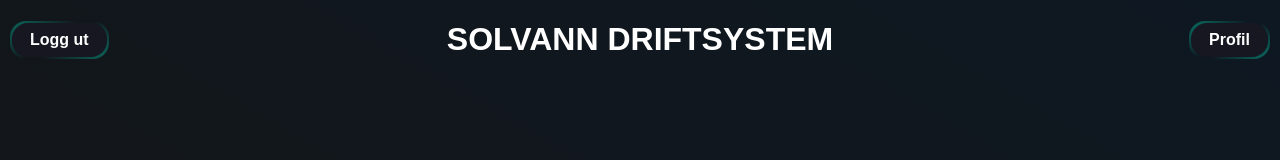
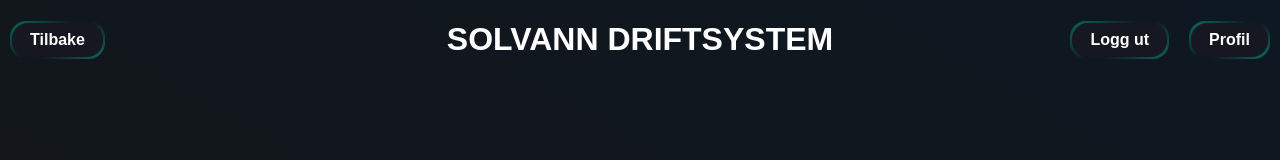
Before and after one commit to USN-Gjengen/APP2000_Gruppe06_Solvann-Driftsystem, a React (Create React App) app in the folder frontend/: page /login in a window 1280 px wide. Shown: the top 160 px of the page. Built offline with nearby package versions, Linux system fonts and the light colour scheme.

Commit message:
Make back button and home onClick on Solvann title

```diff
--- a/frontend/src/components/HeaderSection.jsx
+++ b/frontend/src/components/HeaderSection.jsx
@@ -1,13 +1,18 @@
 import React from "react";
-import { useNavigate } from "react-router-dom";
+import { useNavigate, Link, useLocation  } from "react-router-dom";
 
 const HeaderSection = () => {
   const navigate = useNavigate();
+  const location = useLocation();
   const [logout, setLogout] = React.useState(false);
 
   React.useEffect(() => {
     if (!localStorage.getItem("auth")) navigate("/login");
   }, [navigate, logout]);
+
+  const handleGoBack = () => {
+    navigate(-1); // Navigate back to the previous page
+  };
 
   const logoutHandler = (e) => {
     e.preventDefault();
@@ -20,16 +25,21 @@ const HeaderSection = () => {
       <div className="nav">
         <div className="left">
           <li>
+          {location.pathname !== '/Dashboard' && (
+            <button onClick={handleGoBack} className="btn">
+              Tilbake
+            </button>
+          )}
+          </li>
+        </div>
+        <div className="center">
+            <h1 onClick={() => navigate('/Dashboard')} style={{ cursor: 'pointer' }}>SOLVANN DRIFTSYSTEM</h1>
+        </div>
+        <div className="right">
+          <li>
             <button onClick={logoutHandler} className="btn">
               Logg ut
             </button>
-          </li>
-        </div>
-        <div className="center">
-              <h1>SOLVANN DRIFTSYSTEM</h1>
-          </div>
-        <div className="right">
-          <li>
             <button className="btn">
                 Profil
             </button>
```
Also changed, not shown: frontend/src/img/back.svg (added).
